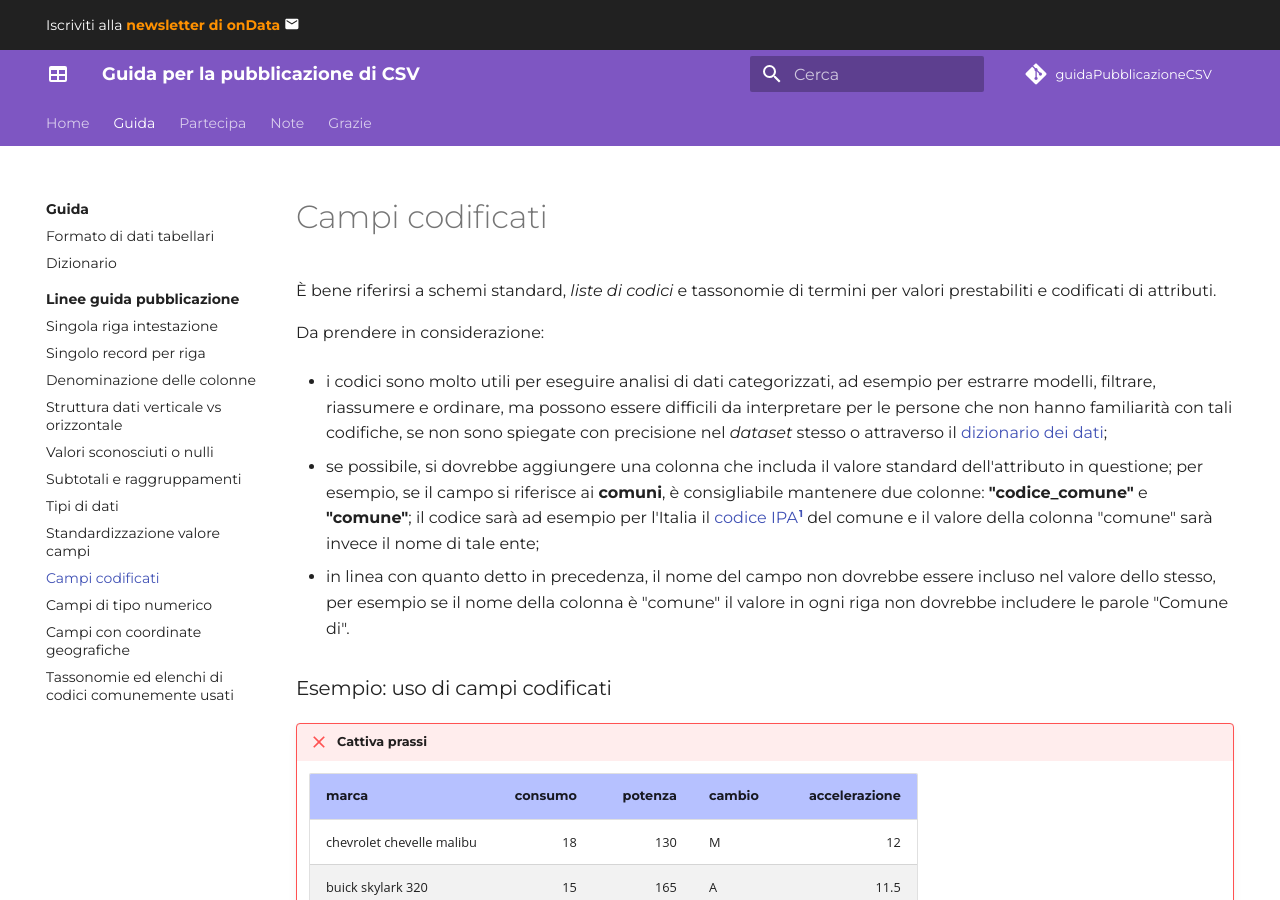
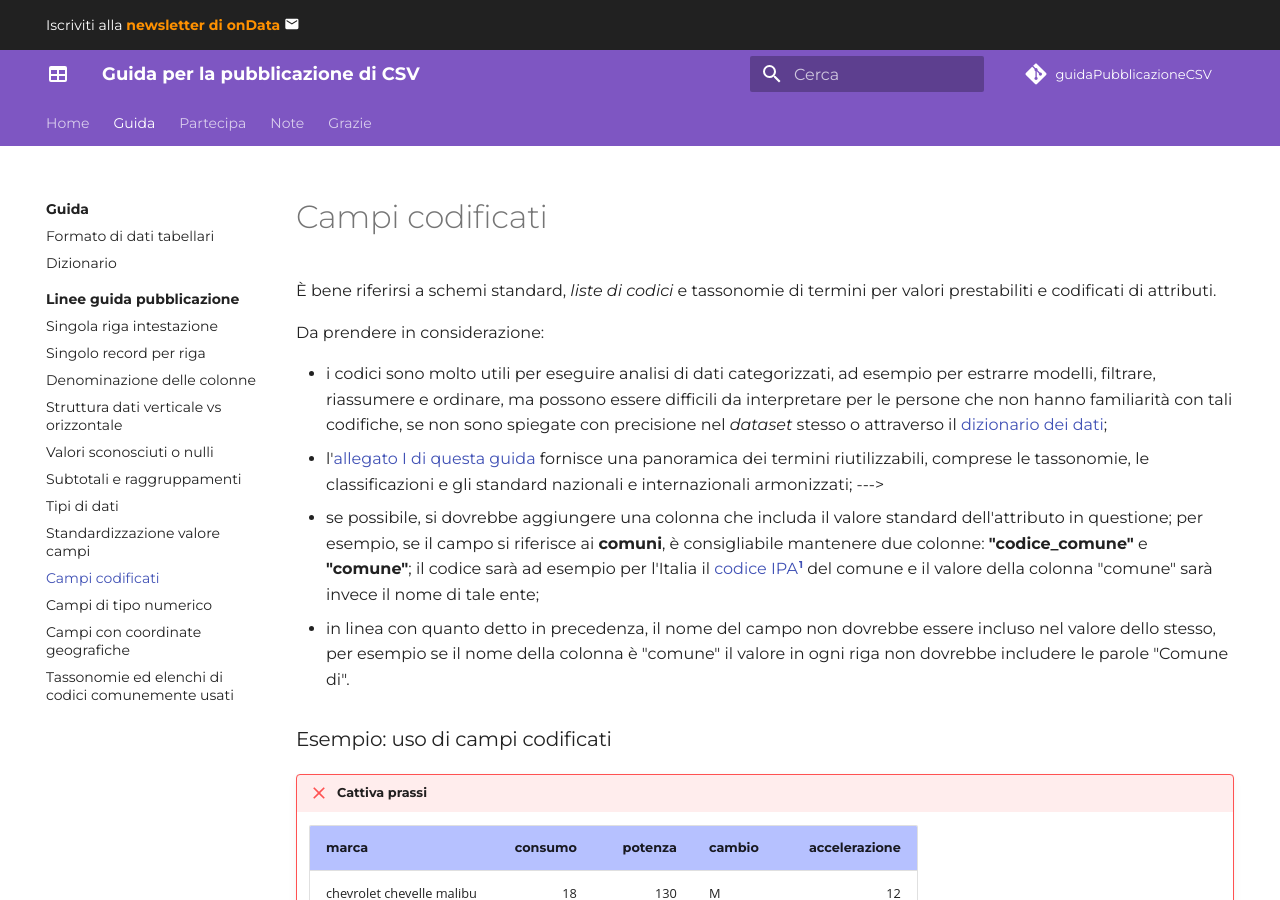
Before and after one commit to ondata/guidaPraticaPubblicazioneCSV, an MkDocs documentation site: the page built from docs/guida/linee_guida_pubblicazione/P09_campi_codificati.md, in a window 1280 px wide and 900 px high. Built offline with MkDocs 1.6.1 and Material for MkDocs 9.7.7, drawn with Linux system fonts in a browser that asks for light colours; comment, search, counter and statistics services are not loaded.

Commit message:
Inserito riferimento ad allegato 1

```diff
--- a/docs/guida/linee_guida_pubblicazione/P09_campi_codificati.md
+++ b/docs/guida/linee_guida_pubblicazione/P09_campi_codificati.md
@@ -9,7 +9,7 @@ hide:
 Da prendere in considerazione:
 
   - i codici sono molto utili per eseguire analisi di dati categorizzati, ad esempio per estrarre modelli, filtrare, riassumere e ordinare, ma possono essere difficili da interpretare per le persone che non hanno familiarità con tali codifiche, se non sono spiegate con precisione nel *dataset* stesso o attraverso il [dizionario dei dati](../dizionario_dati.md);
-  <!--- - l'allegato I di questa guida (⚠️ **ancora da scrivere**) fornisce una panoramica dei termini riutilizzabili, comprese le tassonomie, le classificazioni e gli standard nazionali e internazionali armonizzati; --->
+  - l'[allegato I di questa guida](./Allegato1_tassonomie_elenchi_codici.md) fornisce una panoramica dei termini riutilizzabili, comprese le tassonomie, le classificazioni e gli standard nazionali e internazionali armonizzati; --->
   - se possibile, si dovrebbe aggiungere una colonna che includa il valore standard dell'attributo in questione; per esempio, se il campo si riferisce ai **comuni**, è consigliabile mantenere due colonne: **"codice_comune"** e **"comune"**; il codice sarà ad esempio per l'Italia il [codice IPA](https://www.indicepa.gov.it/)[^1] del comune e il valore della colonna "comune" sarà invece il nome di tale ente;
   - in linea con quanto detto in precedenza, il nome del campo non dovrebbe essere incluso nel valore dello stesso, per esempio se il nome della colonna è "comune" il valore in ogni riga non dovrebbe includere le parole "Comune di".
 
```
